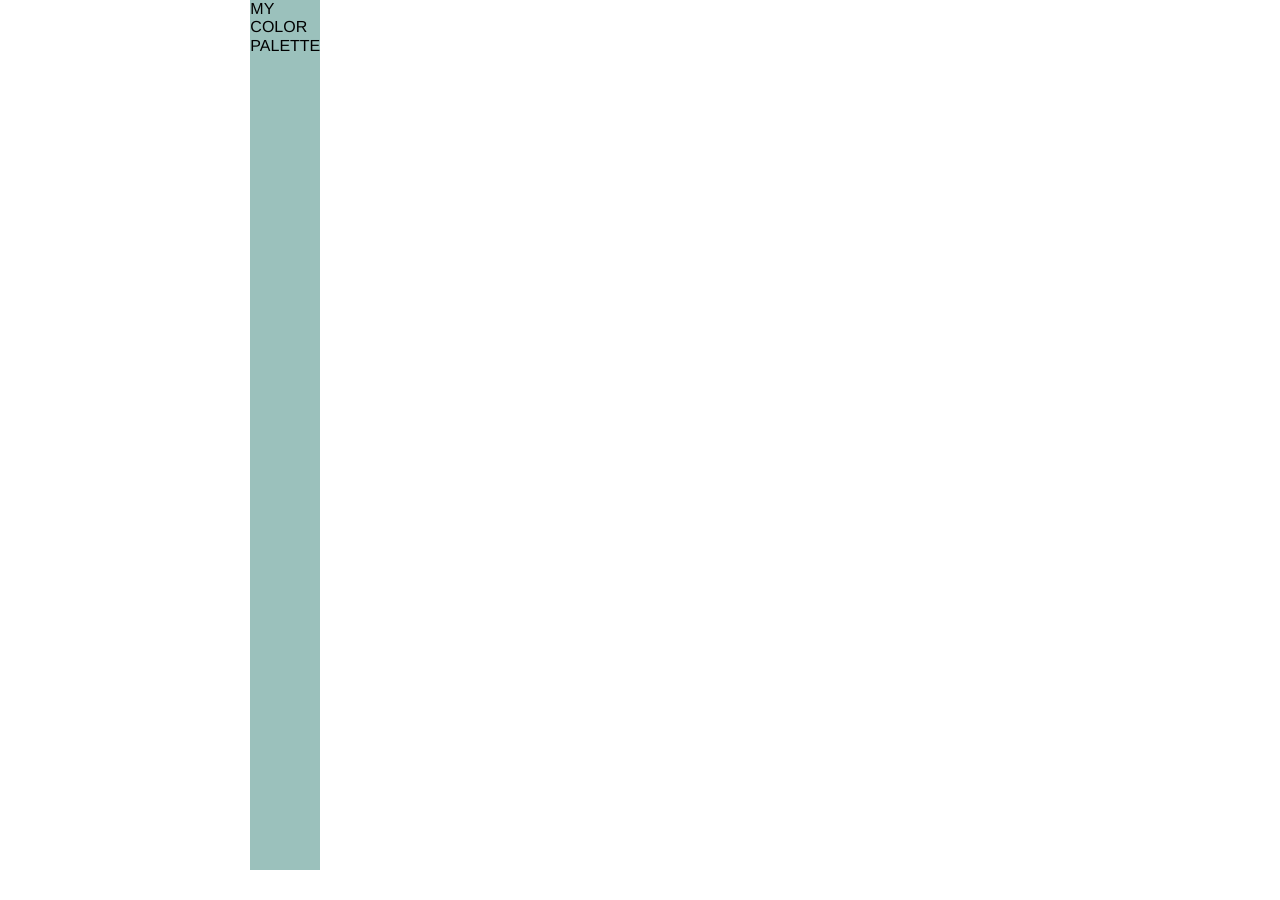
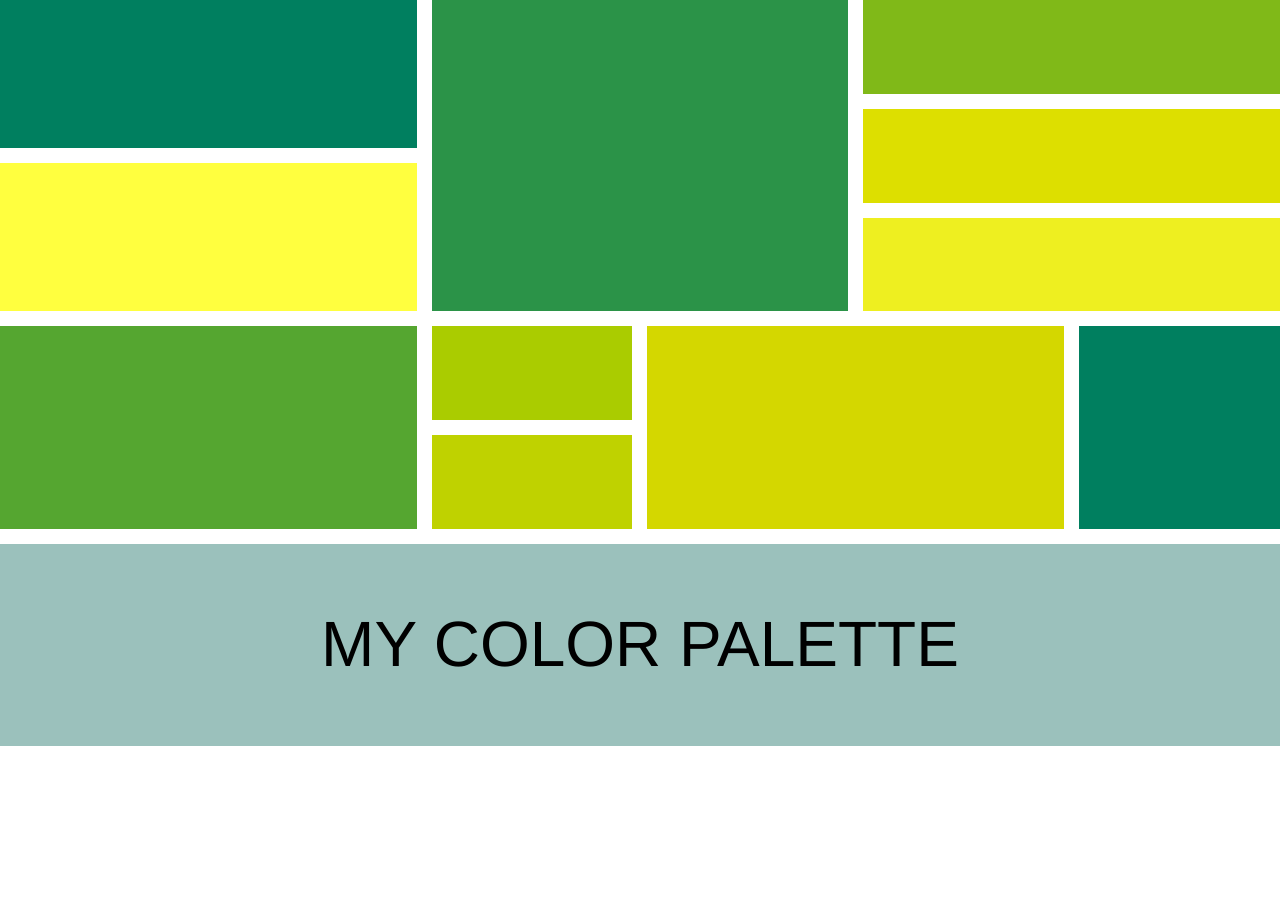
Before and after one commit to Mariam-Khaz/CSS-Grid, a plain HTML site: page index.html in a window 1280 px wide. After the commit the page ends 800 px from the top, so only its background shows below. Drawn offline with Linux system fonts and the light colour scheme.

Commit message:
final fix

```diff
--- a/index.html
+++ b/index.html
@@ -20,7 +20,9 @@
     <div class="box9"></div>
     <div class="box10"></div>
     <div class="box11"></div>
-    <div class="box12">MY COLOR PALETTE</div>
+    <div class="box12">
+      <p> MY COLOR PALETTE </p>
+    </div>
   </section>
 </body>
 </html>
--- a/styles/styles.css
+++ b/styles/styles.css
@@ -1,86 +1,83 @@
 .box-container {
-  display: grid;
-  max-width: 1440px;
-  height: 900px;
-  grid-template-columns: repeat(30, 1fr);
-  grid-template-rows: repeat(6, 1fr);
+  display: grid;  width: 100%;
+  height: 100vh;
+  grid-template-columns: repeat(6, 1fr);
+  grid-template-rows: repeat(12, 1fr);
   grid-gap: 15px;
   font-family: Helvetica Neue;
-  font-size: bold;
+  font-size: 64px;
+  text-align: center;
 }
 
 .box1 {
-  /* max-width: 448px;
-  width: 100%;
-  height: 195px; */
   grid-column: 1/3;
-  grid-row: 1/2.5;
-  color: #007F5F;
+  grid-row: 1/4;
+  background-color: #007F5F;
 }
 
 .box2 {
-  grid-column: 1/ span 3;
-  grid-row: 2.5/ span 4;
-  color: #2B9348;
+  grid-column: 3/5;
+  grid-row: 1/7;
+  background-color: #2B9348;
 }
 
 .box3 {
-  color: #80B918;
-  grid-column: 3/ span 5;
-  grid-row: 1/4;
+  background-color: #80B918;
+  grid-column: 5/7;
+  grid-row: 1/3;
 }
 
 .box4 {
-  color: #DDDF00;
-  grid-column: 5/span 7;
-  grid-row: 1/2;
+  background-color: #DDDF00;
+  grid-column: 5/7;
+  grid-row: 3/5;
 }
 
 .box5 {
-  color: #EEEF20;
-  grid-column: 5/ span 7;
-  grid-row: 2/3;
+  background-color: #EEEF20;
+  grid-column: 5/7;
+  grid-row: 5/7;
 }
 
 .box6 {
-  color: #FFFF3F;
-  grid-column: 5/ span 7;
-  grid-row: 3/4;
+  background-color: #FFFF3F;
+  grid-column: 1/3;
+  grid-row: 4/7;
 }
 
 .box7 {
-  color: #55A630;
-  grid-column: 1/ span 3;
-  grid-row: 4/6;
+  background-color: #55A630;
+  grid-column: 1/3;
+  grid-row: 7/11;
 }
 
 .box8 {
-  color: #AACC00;
+  background-color: #AACC00;
   grid-column: 3/4;
-  grid-row: 5/6;
+  grid-row: 7/9;
 }
 
 .box9 {
-  color: #BFD200;
+  background-color: #BFD200;
   grid-column: 3/4;
-  grid-row: 6/7;
+  grid-row: 9/11;
 }
 
 .box10 {
-  color: #D4D700;
-  grid-column: 4/ span 6;
-  grid-row: 4/ span 6;
+  background-color: #D4D700;
+  grid-column: 4/6;
+  grid-row: 7/11;
 }
 
 .box11 {
-  color: #007F5F;
+  background-color: #007F5F;
   grid-column: 6/7;
-  grid-row: 4/ span 6;
+  grid-row: 7/11;
 }
 
 .box12 {
   background-color: #9BC1BC;
   color: black;
-  grid-column: 7/8;
-  grid-row: 1/ span 7;
+  grid-column: 1/7;
+  grid-row: 11/12;
 }
```
